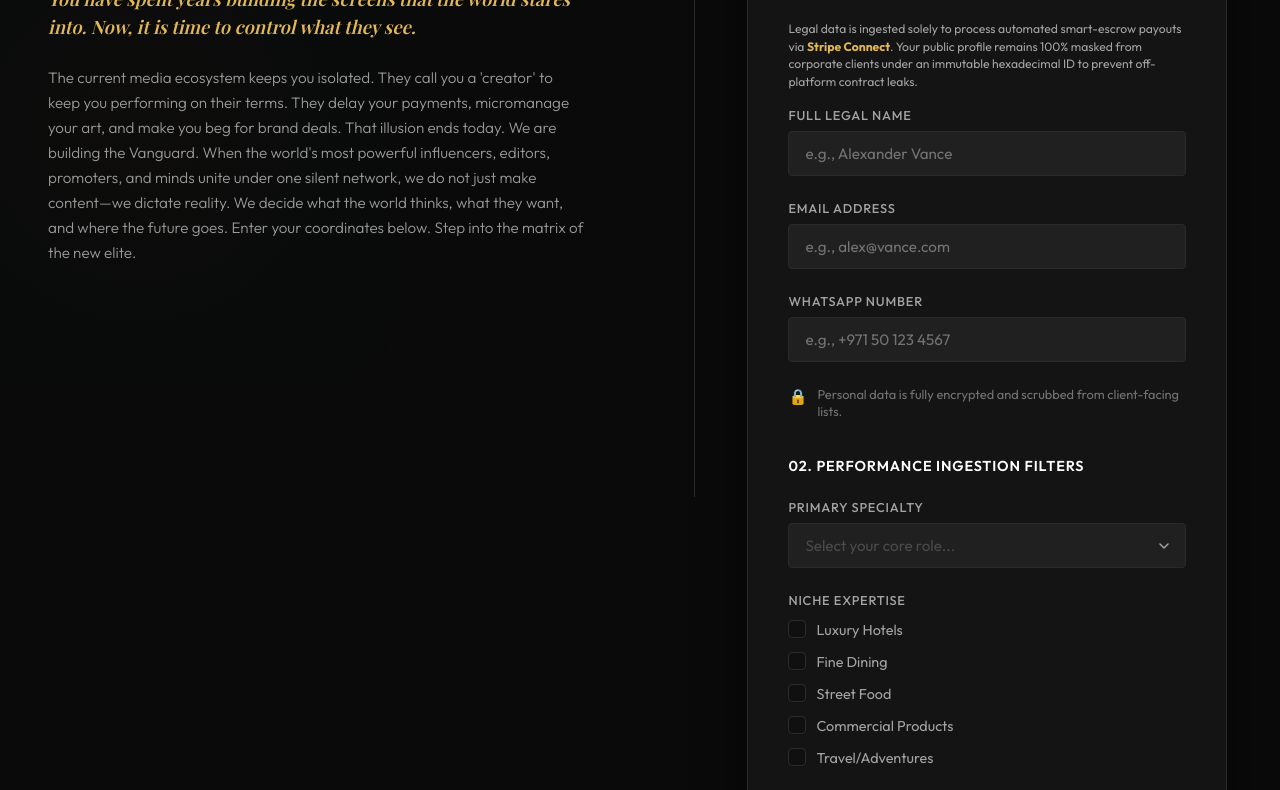
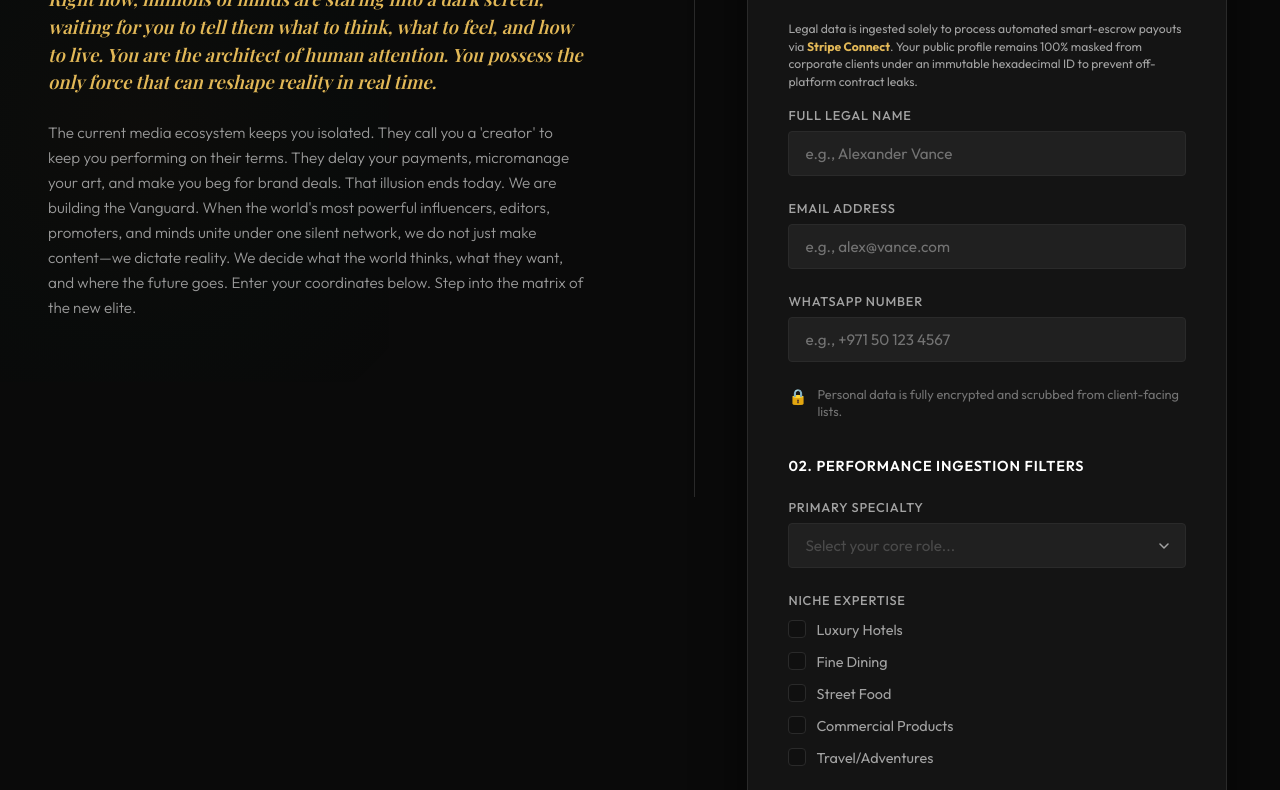
Before and after one commit to tysonsingh19929/vangaurd, a website: page public/index.html in a window 1280 px wide. Shown: the part 303-1093 px from the top of the page. Drawn offline with nearby package versions, Linux system fonts and the light colour scheme; a web font is replaced by a local one.

Commit message:
Update page subheading text with the architect of human attention statement and refresh screenshot

```diff
--- a/public/index.html
+++ b/public/index.html
@@ -60,7 +60,7 @@
       <div class="info-content">
         <h1 class="hero-headline">THE SELECTION HAS BEGUN.</h1>
         <h2 class="hero-subtitle-form" style="text-transform: none; font-size: 1.15rem; font-weight: 500; letter-spacing: normal; line-height: 1.5; color: var(--accent-gold); font-style: italic; margin-bottom: 24px; font-family: var(--font-display);">
-          You have spent years building the screens that the world stares into. Now, it is time to control what they see.
+          Right now, millions of minds are staring into a dark screen, waiting for you to tell them what to think, what to feel, and how to live. You are the architect of human attention. You possess the only force that can reshape reality in real time.
         </h2>
         <p class="hero-subhead" style="font-size: 0.95rem; line-height: 1.65; opacity: 0.95;">
           The current media ecosystem keeps you isolated. They call you a 'creator' to keep you performing on their terms. They delay your payments, micromanage your art, and make you beg for brand deals. That illusion ends today. We are building the Vanguard. When the world's most powerful influencers, editors, promoters, and minds unite under one silent network, we do not just make content—we dictate reality. We decide what the world thinks, what they want, and where the future goes. Enter your coordinates below. Step into the matrix of the new elite.
```
